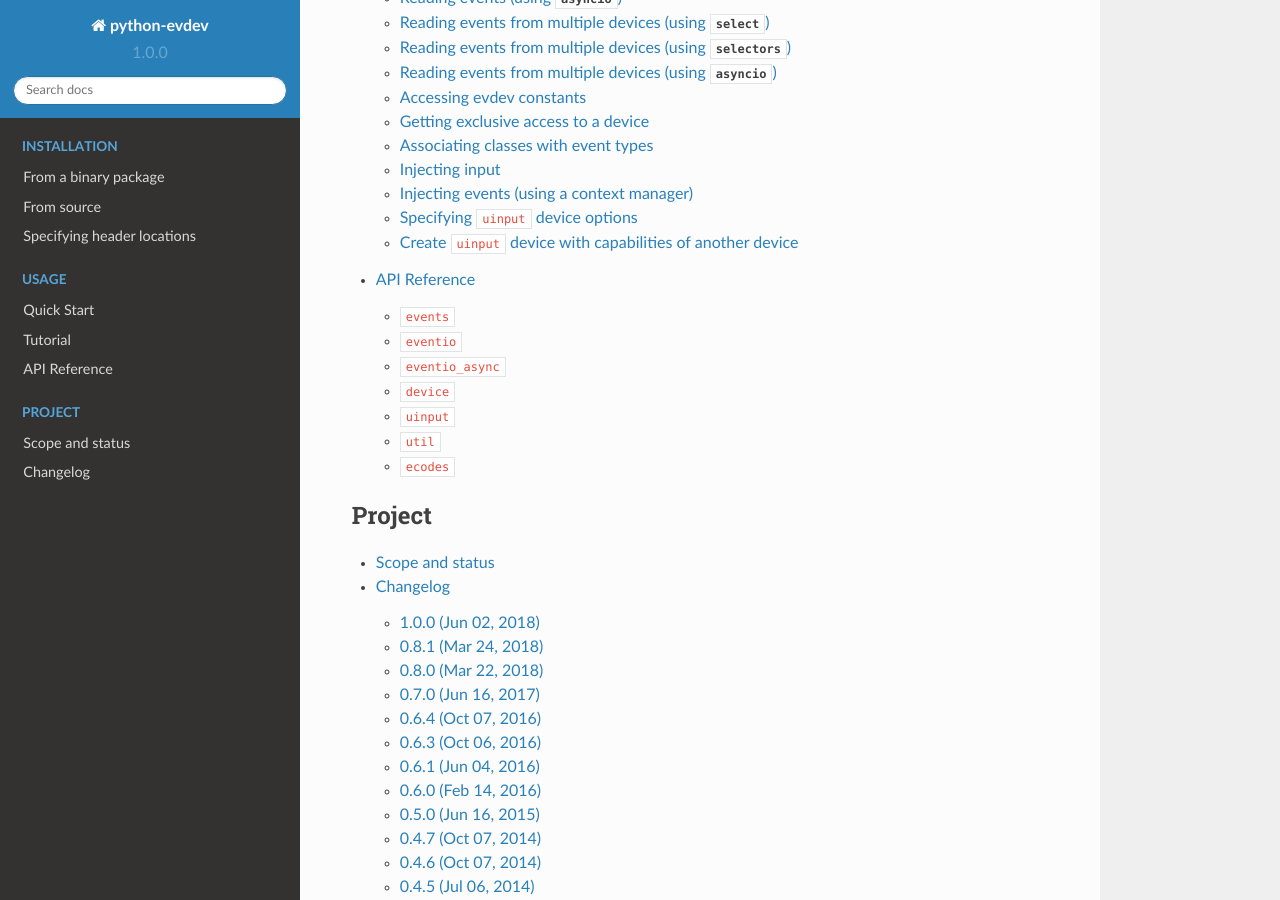
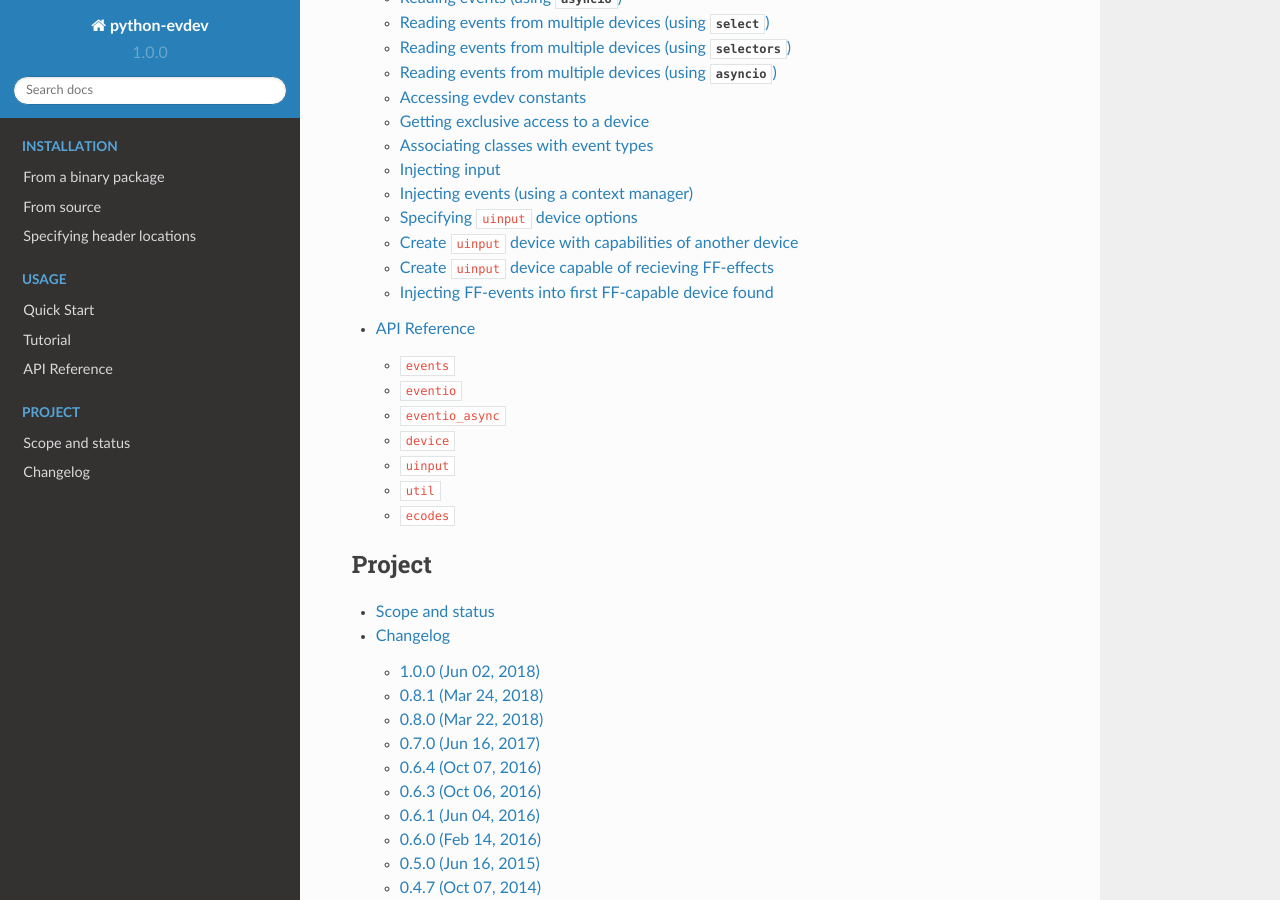
Before and after one commit to gvalkov/python-evdev, a Sphinx documentation site: the page built from docs/index.rst, in a window 1280 px wide and 900 px high, scrolled down 955 px. Built offline with Sphinx 7.4.7 and the Read the Docs theme 2.0.0, drawn with Linux system fonts in a browser that asks for light colours; some of the changed lines change nothing that is shown.

Commit message:
Add examples of working with FF-effects

```diff
--- a/docs/tutorial.rst
+++ b/docs/tutorial.rst
@@ -362,3 +362,92 @@ Create ``uinput`` device with capabilities of another device
 
 
 .. _`async/await`:  https://docs.python.org/3/library/asyncio-task.html
+
+Create ``uinput`` device capable of recieving FF-effects
+========================================================
+
+::
+    import asyncio
+    from evdev import UInput, categorize, ecodes as e
+
+    cap = {
+       e.EV_FF : [ e.FF_RUMBLE ],
+       e.EV_KEY : [e.KEY_A, e.KEY_B],
+    }
+
+    try:
+        ui = UInput(cap, name='test-controller', version=0x3)
+    except UInputError:
+        print('Please make sure you have appropriate permissions to access /dev/uinput and the "uinput" kernel module is loaded')
+        raise
+
+    async def print_events(device):
+        async for event in device.async_read_loop():
+            print(categorize(event))
+            #
+            #  Wait for EV_UINPUT event that will signal us that effect
+            #  upload/erase operation is in progress
+            #
+            if event.type != e.EV_UINPUT:
+                pass
+
+            if event.code == e.UI_FF_UPLOAD:
+                upload = device.begin_upload(event.value)
+                upload.retval = 0
+
+                print('[upload] effect_id: {}, type: {}'
+                      .format(upload.effect_id, upload.effect.type))
+                device.end_upload(upload)
+
+            elif event.code == e.UI_FF_ERASE:
+                erase = device.begin_erase(event.value)
+                print('[erase] effect_id {}'.format(erase.effect_id))
+
+                erase.retval = 0
+                device.end_erase(erase)
+
+    asyncio.ensure_future(print_events(ui))
+    loop = asyncio.get_event_loop()
+    loop.run_forever()
+
+
+Injecting FF-events into first FF-capable device found
+======================================================
+
+::
+    from evdev import ecodes as e
+    from glob import glob
+
+    dev = None
+
+    #
+    # Find first EV_FF capable event device (that we have permissions to
+    # use)
+    #
+    for name in glob('/dev/input/event*'):
+        try:
+            dev = InputDevice(name)
+
+            if e.EV_FF in dev.capabilities():
+                break
+        except PermissionError as e:
+            print(e)
+            continue
+
+    if dev:
+        duration_ms = 1000
+
+        rumble = ff.Rumble(strong_magnitude=0x0000,
+                           weak_magnitude=0xffff)
+        effect_type = ff.EffectType(ff_rumble_effect=rumble)
+        effect = ff.Effect(e.FF_RUMBLE, -1, 0,
+                           ff.Trigger(0, 0),
+                           ff.Replay(duration_ms, 0),
+                           effect_type)
+
+        repeat_count = 1
+        effect_id = dev.upload_effect(effect)
+        dev.write(e.EV_FF, effect_id, repeat_count)
+        dev.erase_effect(effect_id)
+    else:
+        print('No FF capable device was found!')
```
